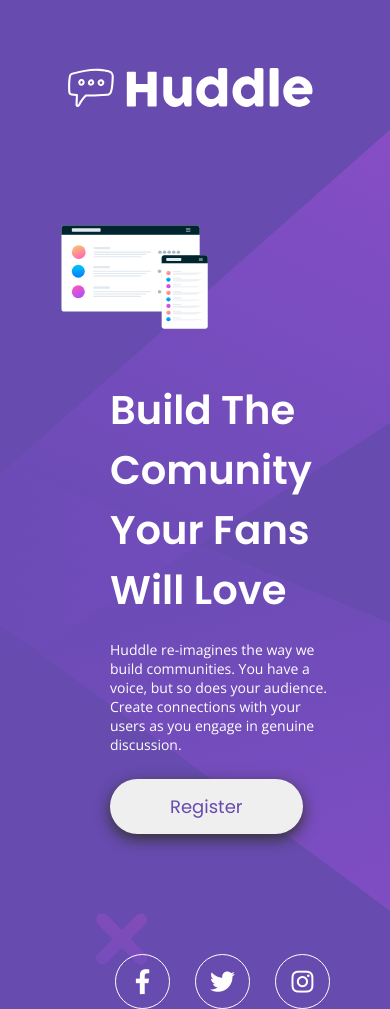
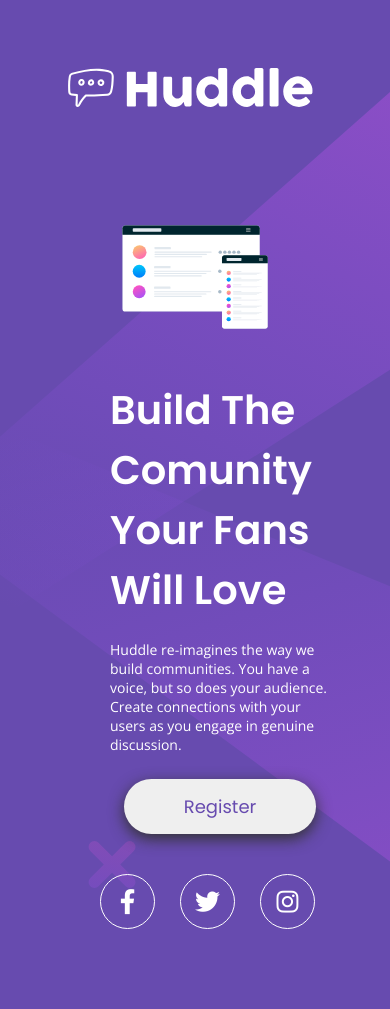
Before and after one commit to Roni-88/quest-css-avancado2, a plain HTML site: page index.html in a window 390 px wide. After the commit the page ends 929 px from the top, so only its background shows below. Drawn offline with nearby package versions, Linux system fonts and the light colour scheme.

Commit message:
ajustes no responsivo

```diff
--- a/index.html
+++ b/index.html
@@ -17,7 +17,7 @@
 
 <body>
     <header>
-        <img src="src/imagens/logo.svg" alt="Logo Huddle">
+        <img src="src/imagens/logo.svg" alt="Logo Huddle" class="cabecalho">
     </header>
 
     <main>
--- a/src/estilos.css
+++ b/src/estilos.css
@@ -45,6 +45,10 @@ header {
     margin: 20px 0 25px 0;
 }
 
+.registro a {
+    text-decoration: none;
+}
+
 button {
     color: hsl(257, 40%, 49%);
     font-family: 'Poppins', sans-serif;
--- a/src/responsivo.css
+++ b/src/responsivo.css
@@ -3,8 +3,36 @@
     display: flex;
     flex-direction: column;
     }
+
+    .cabecalho {
+        margin: 0 auto;
+    }
+
+    .imagem-tela {
+        margin: 0 auto;
+    }
+
+    .redes {
+        display: flex;
+        justify-content: center;
+    }
+
+    button {
+        display: flex;
+        margin: 0 auto;
+        justify-content: center;
+    }
 }
 
 @media (max-width: 560px) {
+    .redes {
+        display: flex;
+        justify-content: center;
+        padding-top: 40px;
+    }
 
+    button {
+        display: flex;
+        justify-content: center;
+    }
 }
```
